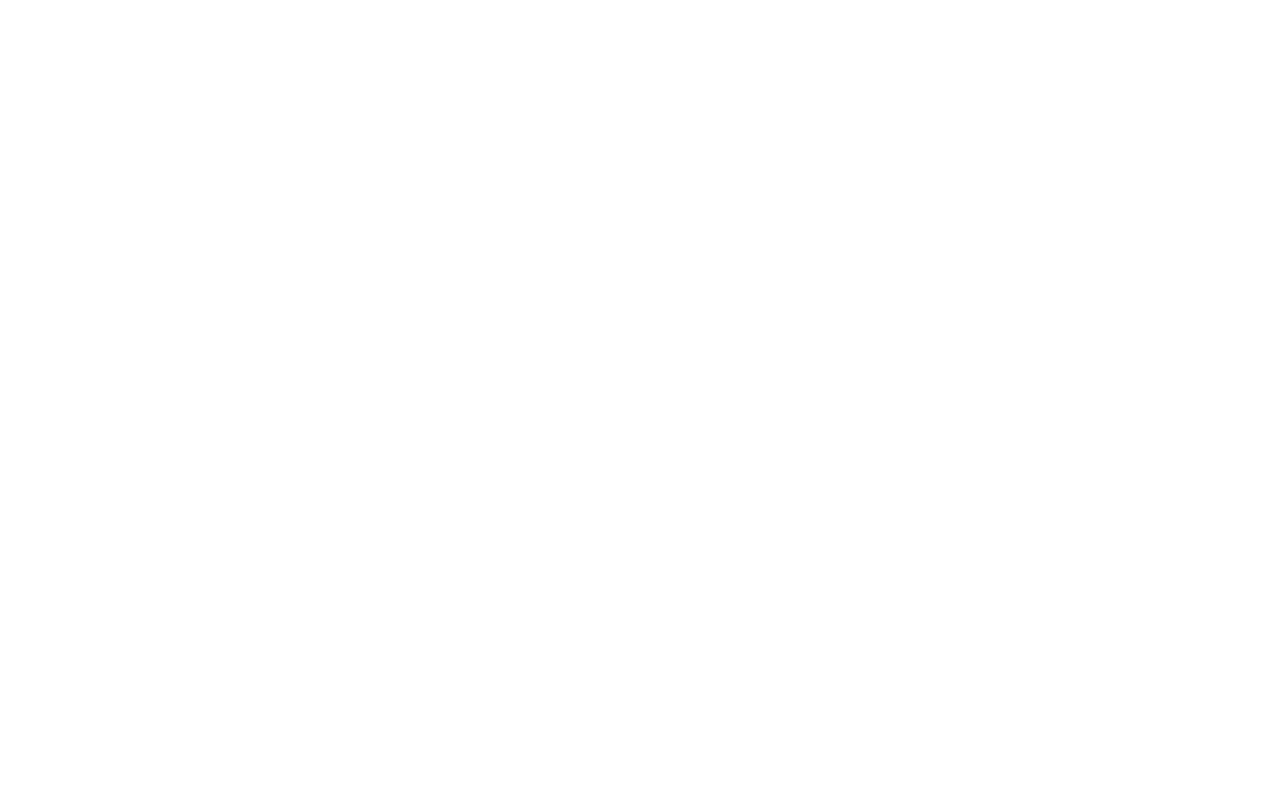
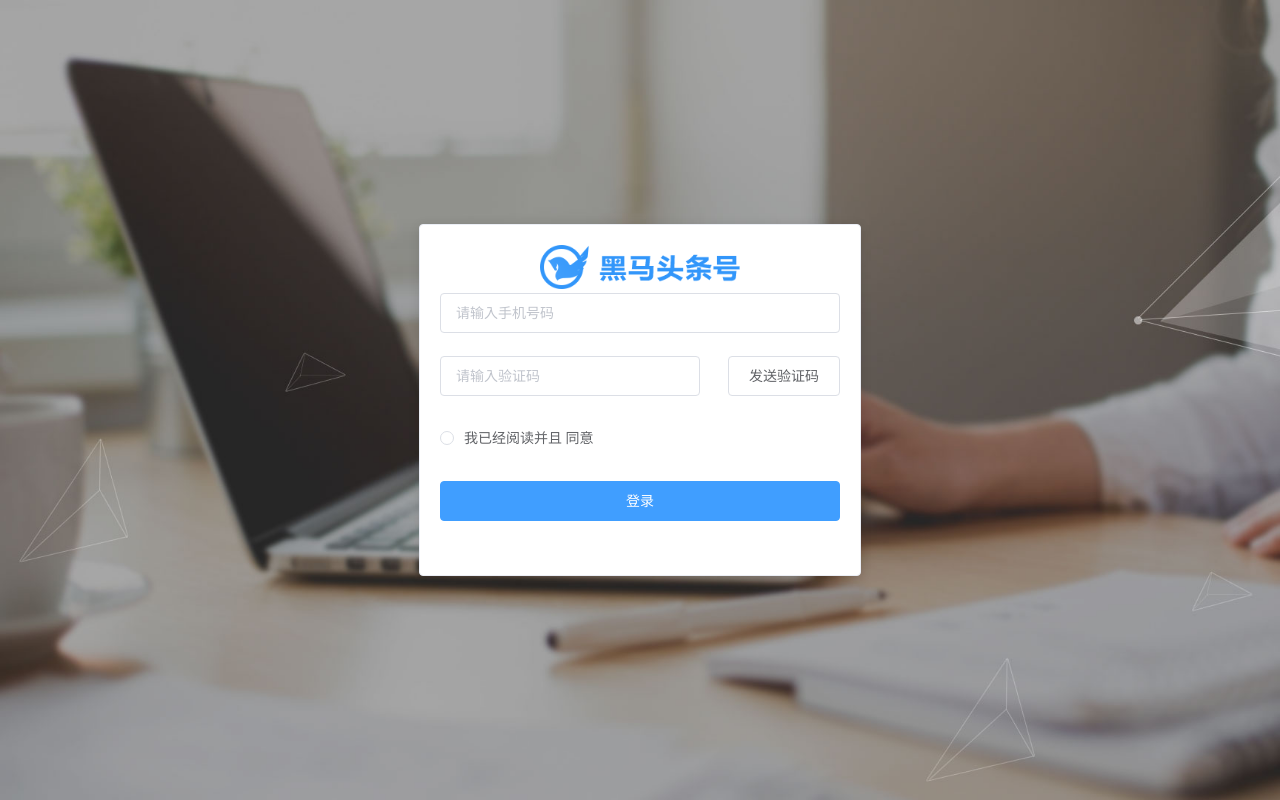
Before and after one commit to zhaozhaojiejie/98heimatoutiao, a Vue app: page /#/login in a window 1280 px wide. Before the commit this address led to /#/about. Built offline with nearby package versions, Linux system fonts and the light colour scheme.

Commit message:
黑马头条PC-登录模块-页面布局及样式

```diff
--- a/src/main.js
+++ b/src/main.js
@@ -5,6 +5,8 @@
 import ElementUI from 'element-ui'
 // 引入less出去浏览默认样式
 import './style/index.less'
+// 引入elementui样式包
+import 'element-ui/lib/theme-chalk/index.css'
 // 注册了ElementUI全局注册
 Vue.use(ElementUI)
 
--- a/src/router/index.js
+++ b/src/router/index.js
@@ -5,7 +5,8 @@
 
 Vue.use(VueRouter)
 
-const routes = [{
+const routes = [
+  {
   // 强制跳转
     path: '/',
     redirect: '/home'
@@ -16,7 +17,7 @@
     component: Home
   },
   {
-  path: './login',
+    path: '/login',
     component: Login
   }
   // {
--- a/src/views/About.vue
+++ /dev/null
@@ -1,5 +0,0 @@
-<template>
-  <div class="about">
-    <h1>This is an about page</h1>
-  </div>
-</template>
--- a/src/views/home/index.vue
+++ b/src/views/home/index.vue
@@ -1,5 +1,5 @@
 <template>
-<div></div>
+<div>我是主页</div>
 
 </template>
 
--- a/src/views/login/index.vue
+++ b/src/views/login/index.vue
@@ -1,14 +1,62 @@
 <template>
-<div></div>
+  <div class="login">
+    <el-card class="login-card">
+      <div class="title">
+        <img src="../../assets/img/logo_index.png" alt />
+      </div>
+      <el-form>
+        <el-form-item>
+          <el-input placeholder="请输入手机号
 
+码"></el-input>
+        </el-form-item>
+        <el-form-item>
+          <el-input style="width:65%" placeholder="请输入验证码"></el-input>
+          <el-button style="float:right" plain>发送验证码</el-button>
+        </el-form-item>
+        <el-form-item>
+          <el-radio-group v- model="form.resource">
+            <el-radio label="我已经阅读并且
+
+同意"></el-radio>
+          </el-radio-group>
+          <!-- <el-checkbox v- model="loginForm.check">
+            我已阅读并同意用户协议和隐私
+            条款
+          </el-checkbox> -->
+        </el-form-item>
+        <el-form-item>
+          <el-button type="primary" style="width:100%">登录</el-button>
+        </el-form-item>
+      </el-form>
+    </el-card>
+  </div>
 </template>
 
 <script>
-export default {
-
-}
+export default {}
 </script>
 
-<style>
-
+<style lang='less' scoped>
+.login {
+  // 1.scoped 是样式值用用于这个组件是作用，
+  //因为样式默认是全局的，实现的原理是给当前的标签生成了一个data-v-随机数
+  // 2.lang是语言是意思，这里指定样式文件是less文件语
+  background-image: url(../../assets/img/login_bg.jpg);
+  background-size: cover;
+  height: 100vh; //上面是自适应平铺背景图
+  display: flex;
+  justify-content: center; //左右居中
+  align-items: center; //上下居中
+  .login-card {
+    width: 440px;
+    height: 350px;
+    .title {
+      text-align: center;
+      img {
+        height: 44px;
+      }
+    }
+  }
+}
 </style>
```
Lines whose indentation alone changed are shown as unchanged.
